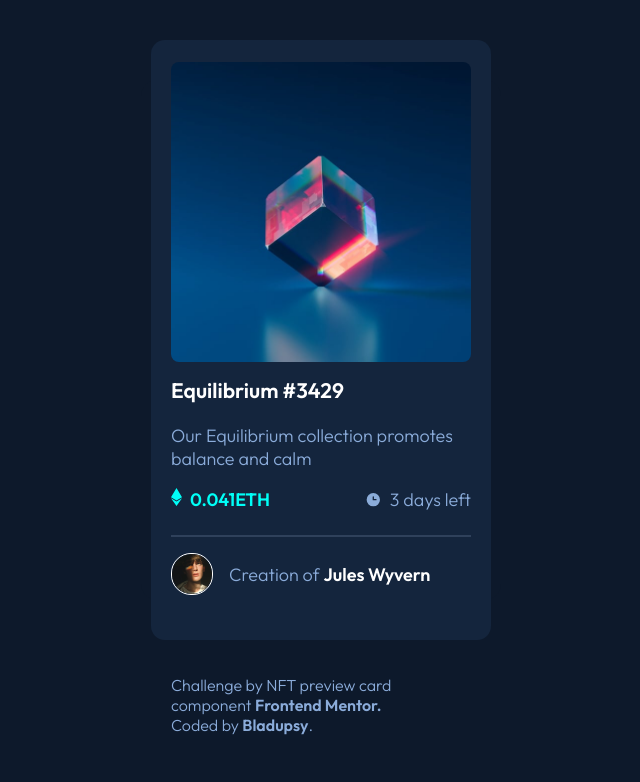
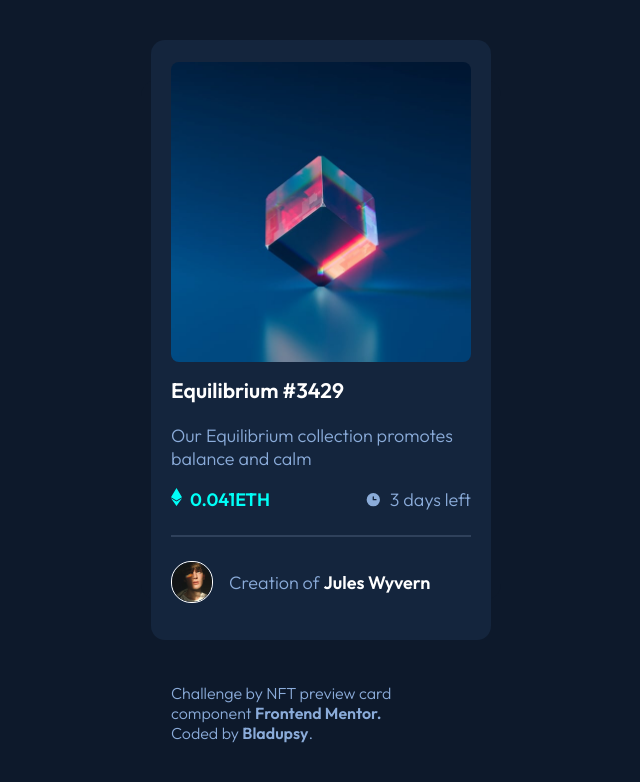
Before and after one commit to bladupsy/nft-card, a React (Create React App) app: page / in a window 1280 px wide. Shown: the top 782 px of the page, without its empty margins (319-959 px from the left). Built offline with nearby package versions, Linux system fonts and the light colour scheme.

Commit message:
fixed footer-user

```diff
--- a/src/components/card/card.css
+++ b/src/components/card/card.css
@@ -120,7 +120,7 @@ img{
     display: flex;
     flex-direction: row;
     padding: 0;
-    margin-top: 1.5rem;
+    margin-top: 2rem;
 }
 
 .user-person{
```
